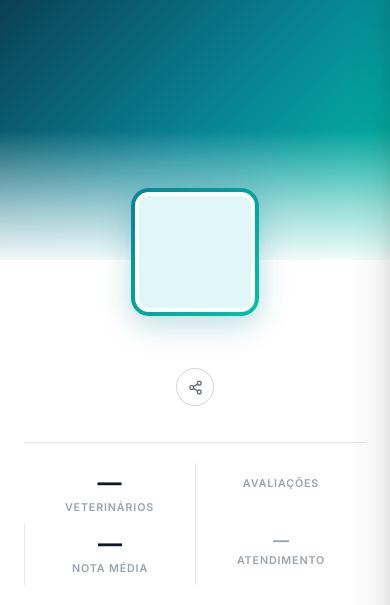
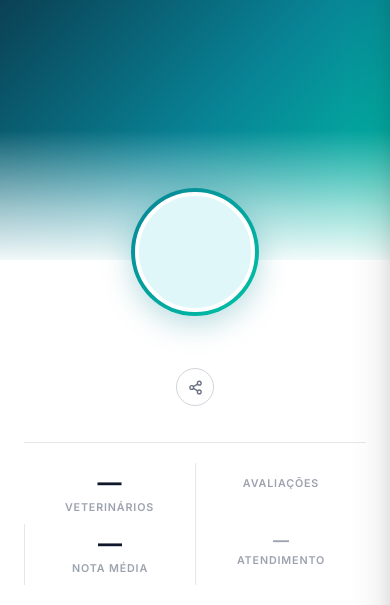
Before and after one commit to vetlandia/vetlandia, a Python web app: template app/templates/clinic/profile.html in a window 390 px wide. Shown: the part 73-678 px from the top of the page. Run offline with Jinja, Linux system fonts and the light colour scheme; the template is opened without the code that fills it, so the values that code supplies are empty.

Commit message:
Fix perfil clínica: foto redonda e alinhamento com perfil vet
- Foto de perfil: border-radius 50% no anel e no inner (estava 18px/14px = quadrado)
- Remove border-radius diferenciado por breakpoint (todos viram 50%)

Co-Authored-By: Claude Sonnet 4.6 <noreply@anthropic.com>

```diff
--- a/app/templates/clinic/profile.html
+++ b/app/templates/clinic/profile.html
@@ -40,17 +40,17 @@ body { background: #ffffff; }
 }
 @media (min-width: 1024px) { .cp-hero-row { margin-top: -112px; } }
 
-/* avatar — border-radius menor para clínica (12px = institucional) */
+/* avatar — circular igual ao vet */
 .cp-avatar-ring {
-    width: 128px; height: 128px; border-radius: 18px;
+    width: 128px; height: 128px; border-radius: 50%;
     padding: 4px;
     background: linear-gradient(135deg, #088395, #00C4A7);
     flex-shrink: 0; box-shadow: 0 8px 30px rgba(8,131,149,0.28);
 }
-@media (min-width: 768px)  { .cp-avatar-ring { width: 152px; height: 152px; border-radius: 22px; } }
-@media (min-width: 1024px) { .cp-avatar-ring { width: 176px; height: 176px; border-radius: 26px; } }
+@media (min-width: 768px)  { .cp-avatar-ring { width: 152px; height: 152px; } }
+@media (min-width: 1024px) { .cp-avatar-ring { width: 176px; height: 176px; } }
 .cp-avatar-inner {
-    width: 100%; height: 100%; border-radius: 14px;
+    width: 100%; height: 100%; border-radius: 50%;
     overflow: hidden; border: 4px solid #ffffff;
     background: #e0f7fa;
     display: flex; align-items: center; justify-content: center;
@@ -211,7 +211,7 @@ body { background: #ffffff; }
     {# ── HERO ROW ── #}
     <div class="cp-hero-row">
 
-        {# Avatar — border-radius quadrado/suave para clínica #}
+        {# Avatar — circular igual ao vet #}
         <div class="cp-avatar-ring">
             <div class="cp-avatar-inner">
                 {% set photo = clinic.photo_url or clinic.logo_url %}
```
